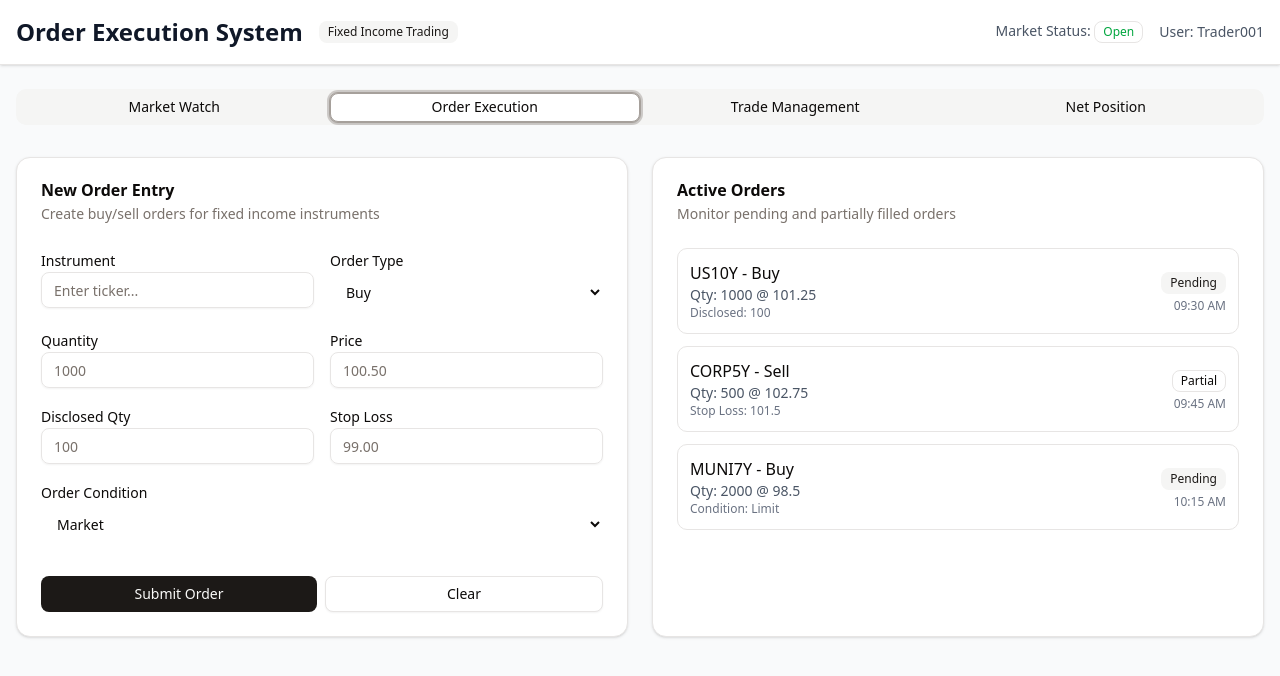
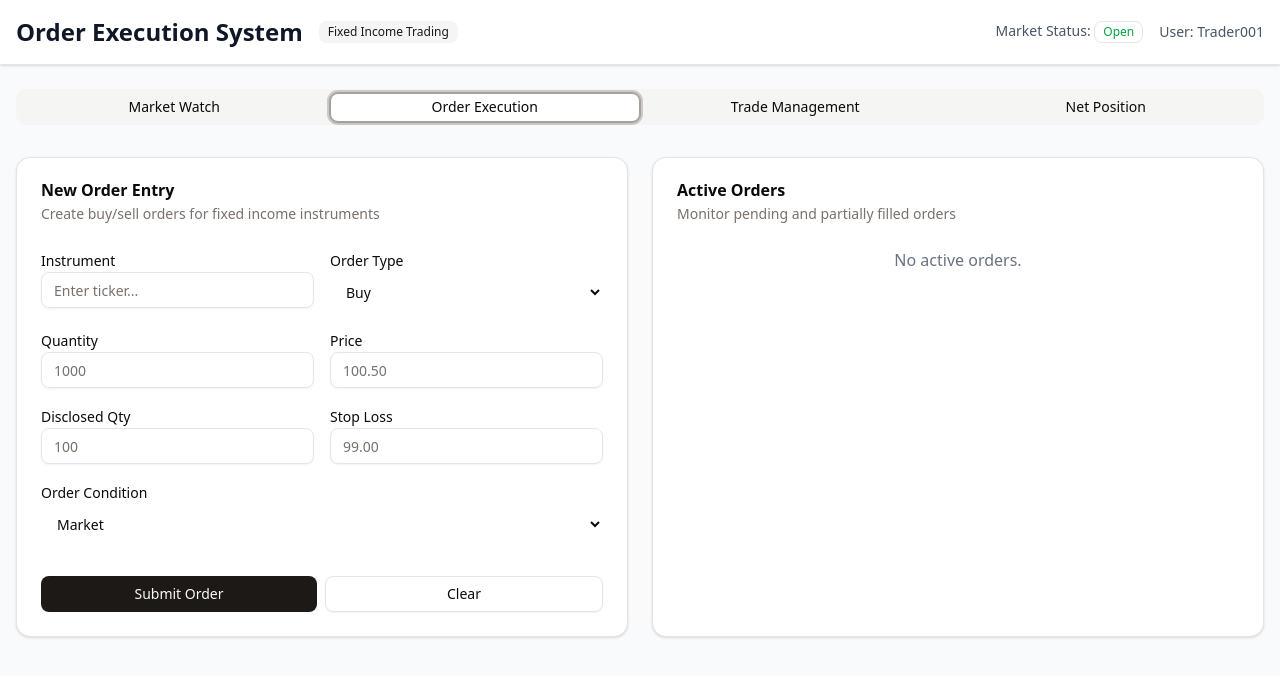
Before and after one commit to mrudulpatil18/imarticus-project-fixed-income-markets, a React (Vite) app: page / in a window 1280 px wide. Both pictures are taken after a click on the tab "Order Execution". Shown: the top 676 px of the page. Built offline with nearby package versions, Linux system fonts and the light colour scheme.

Commit message:
Added functionality to Order Execution

```diff
--- a/src/App.tsx
+++ b/src/App.tsx
@@ -1,19 +1,43 @@
-import { useState } from "react";
-import { Tabs, TabsContent, TabsList, TabsTrigger } from "@/components/ui/tabs";
-import Header from "@/components/layout/Header";
-import MarketWatch from "@/components/screens/MarketWatch";
-import OrderExecution from "@/components/screens/OrderExecution";
-import TradeManagement from "@/components/screens/TradeManagement";
-import NetPosition from "@/components/screens/NetPosition";
+import { useState, createContext, useContext, type ReactNode} from "react";
+import { Tabs, TabsContent, TabsList, TabsTrigger } from "./components/ui/tabs";
+import Header from "./components/layout/Header";
+import MarketWatch from "./components/screens/MarketWatch";
+import OrderExecution from "./components/screens/OrderExecution";
+import TradeManagement from "./components/screens/TradeManagement";
+import NetPosition from "./components/screens/NetPosition";
 import "./App.css";
+import type { Order } from "./components/types/Order"
+import type { OrderContextType } from './components/types/OrderContextType';
 
+// --- Types for Data and Context ---
+
+// Define the shape of the context
+
+// Create the context
+export const OrderContext = createContext<OrderContextType | undefined>(undefined);
+
+// --- The Provider Component ---
+const OrderProvider = ({ children }: { children: ReactNode }) => {
+  const [orders, setOrders] = useState<Order[]>([]);
+
+  const addOrder = (newOrder: Order) => {
+    setOrders((prevOrders) => [...prevOrders, newOrder]);
+  };
+
+  return (
+    <OrderContext.Provider value={{ orders, addOrder }}>
+      {children}
+    </OrderContext.Provider>
+  );
+};
+
+// --- The Main App Component ---
 function App() {
   const [activeTab, setActiveTab] = useState("market-watch");
 
   return (
     <div className="min-h-screen bg-gray-50">
       <Header />
-
       <main className="container mx-auto px-4 py-6">
         <Tabs value={activeTab} onValueChange={setActiveTab} className="w-full">
           <TabsList className="grid w-full grid-cols-4 mb-6">
@@ -22,19 +46,17 @@ function App() {
             <TabsTrigger value="trade-management">Trade Management</TabsTrigger>
             <TabsTrigger value="net-position">Net Position</TabsTrigger>
           </TabsList>
-
+          <OrderProvider>
             <TabsContent value="market-watch">
               <MarketWatch />
             </TabsContent>
-
             <TabsContent value="order-execution">
               <OrderExecution />
             </TabsContent>
-
             <TabsContent value="trade-management">
               <TradeManagement />
             </TabsContent>
-
+          </OrderProvider>
           <TabsContent value="net-position">
             <NetPosition />
           </TabsContent>
--- a/src/components/screens/OrderExecution.tsx
+++ b/src/components/screens/OrderExecution.tsx
@@ -1,3 +1,4 @@
+import { useState, useContext, useEffect } from 'react';
 import {
   Card,
   CardContent,
@@ -9,48 +10,104 @@ import { Button } from "@/components/ui/button";
 import { Input } from "@/components/ui/input";
 import { Badge } from "@/components/ui/badge";
 
-interface ActiveOrder {
-  instrument: string;
-  side: "Buy" | "Sell";
-  quantity: number;
-  price: number;
-  disclosedQty?: number;
-  stopLoss?: number;
-  condition?: string;
-  status: "Pending" | "Partial" | "Filled";
-  time: string;
-}
+// Import the Instrument type from a shared types file
+import type { Instrument } from "../types/Instrument";
+import type { Order } from "../types/Order";
+import type { OrderContextType } from '../types/OrderContextType';
 
+
+// Corrected import path for the JSON data file relative to the component
+import instruments from "../../data/instrument.json";
+
+// A simplified portfolio to check for sell eligibility.
+const userPortfolio: { [key: string]: number } = {
+    'INDGOV33': 5000,
+    'CORPBOND27': 1000,
+};
+
+
+// This is a dummy context for this file to satisfy TypeScript
+// and is now properly imported from the parent component.
+// NOTE: The actual provider is in App.tsx
+import { OrderContext } from "../../App";
+
+
+// --- The Order Execution Component (updated) ---
 const OrderExecution = () => {
-  const activeOrders: ActiveOrder[] = [
-    {
-      instrument: "US10Y",
-      side: "Buy",
-      quantity: 1000,
-      price: 101.25,
-      disclosedQty: 100,
-      status: "Pending",
-      time: "09:30 AM",
-    },
-    {
-      instrument: "CORP5Y",
-      side: "Sell",
-      quantity: 500,
-      price: 102.75,
-      stopLoss: 101.5,
-      status: "Partial",
-      time: "09:45 AM",
-    },
-    {
-      instrument: "MUNI7Y",
-      side: "Buy",
-      quantity: 2000,
-      price: 98.5,
-      condition: "Limit",
-      status: "Pending",
-      time: "10:15 AM",
-    },
-  ];
+  // Access the context to get state and functions
+  const context = useContext(OrderContext);
+  if (!context) {
+    // This error will be thrown if the component is used outside of the provider
+    throw new Error("OrderExecution must be used within an OrderProvider");
+  }
+  const { orders, addOrder } = context;
+
+  // State to hold the form data
+  const [ticker, setTicker] = useState('');
+  const [quantity, setQuantity] = useState<number | ''>('');
+  const [price, setPrice] = useState<number | ''>('');
+  const [disclosedQty, setDisclosedQty] = useState<number | ''>('');
+  const [stopLoss, setStopLoss] = useState<number | ''>('');
+  const [orderType, setOrderType] = useState<'Buy' | 'Sell'>('Buy');
+  const [orderCondition, setOrderCondition] = useState<string>('Market');
+  const [errorMessage, setErrorMessage] = useState<string>('');
+  const [successMessage, setSuccessMessage] = useState<string>('');
+
+  // Function to handle form submission
+  const handleSubmit = () => {
+    setErrorMessage(''); // Clear previous errors
+    setSuccessMessage(''); // Clear previous success messages
+
+    // 1. Ticker validation: Check if the entered ticker exists in the fetched data.
+    const foundInstrument = (instruments as Instrument[]).find(
+      (inst) => inst.ticker.toUpperCase() === ticker.toUpperCase()
+    );
+    if (!foundInstrument) {
+      setErrorMessage(`Invalid ticker. Please select from: ${(instruments as Instrument[]).map(i => i.ticker).join(', ')}`);
+      return;
+    }
+
+    // 2. Sell trade validation: Check if the user has enough of the security to sell.
+    if (orderType === 'Sell') {
+      // Find the quantity the user owns. Use a fallback of 0 if not found.
+      const hasSecurity = userPortfolio[ticker.toUpperCase()] || 0;
+      if (hasSecurity < Number(quantity)) {
+        setErrorMessage('You cannot sell more than you own for this security.');
+        return;
+      }
+    }
+
+    // 3. Basic validation: Ensure quantity and price are filled.
+    if (!quantity || !price) {
+      setErrorMessage('Please fill in Quantity and Price.');
+      return;
+    }
+
+    // If all validations pass, create the new order object
+    const newOrder: Order = {
+      instrument: ticker.toUpperCase(),
+      side: orderType,
+      quantity: Number(quantity),
+      price: Number(price),
+      disclosedQty: disclosedQty !== '' ? Number(disclosedQty) : undefined,
+      stopLoss: stopLoss !== '' ? Number(stopLoss) : undefined,
+      condition: orderCondition,
+      status: 'Pending',
+      time: new Date().toLocaleTimeString(),
+    };
+
+    // Use the addOrder function from context to update the shared state
+    addOrder(newOrder);
+    setSuccessMessage('Order submitted successfully!');
+    console.log(orders);
+
+    // Reset the form fields
+    setTicker('');
+    setQuantity('');
+    setPrice('');
+    setDisclosedQty('');
+    setStopLoss('');
+  };
 
   return (
     <div className="space-y-6">
@@ -64,16 +121,34 @@ const OrderExecution = () => {
             </CardDescription>
           </CardHeader>
           <CardContent className="space-y-4">
+            {errorMessage && (
+              <div className="p-4 bg-red-100 text-red-700 rounded-md">
+                {errorMessage}
+              </div>
+            )}
+            {successMessage && (
+              <div className="p-4 bg-green-100 text-green-700 rounded-md">
+                {successMessage}
+              </div>
+            )}
             <div className="grid grid-cols-2 gap-4">
               <div>
                 <label className="text-sm font-medium">Instrument</label>
-                <Input placeholder="Enter ticker..." />
+                <Input
+                  placeholder="Enter ticker..."
+                  value={ticker}
+                  onChange={(e) => setTicker(e.target.value)}
+                />
               </div>
               <div>
                 <label className="text-sm font-medium">Order Type</label>
-                <select className="w-full px-3 py-2 border rounded-md">
-                  <option>Buy</option>
-                  <option>Sell</option>
+                <select
+                  className="w-full px-3 py-2 border rounded-md"
+                  value={orderType}
+                  onChange={(e) => setOrderType(e.target.value as 'Buy' | 'Sell')}
+                >
+                  <option value="Buy">Buy</option>
+                  <option value="Sell">Sell</option>
                 </select>
               </div>
             </div>
@@ -81,45 +156,77 @@ const OrderExecution = () => {
             <div className="grid grid-cols-2 gap-4">
               <div>
                 <label className="text-sm font-medium">Quantity</label>
-                <Input placeholder="1000" type="number" />
+                <Input
+                  placeholder="1000"
+                  type="number"
+                  value={quantity}
+                  onChange={(e) => setQuantity(Number(e.target.value))}
+                />
               </div>
               <div>
                 <label className="text-sm font-medium">Price</label>
-                <Input placeholder="100.50" type="number" step="0.01" />
+                <Input
+                  placeholder="100.50"
+                  type="number"
+                  step="0.01"
+                  value={price}
+                  onChange={(e) => setPrice(Number(e.target.value))}
+                />
               </div>
             </div>
 
             <div className="grid grid-cols-2 gap-4">
               <div>
                 <label className="text-sm font-medium">Disclosed Qty</label>
-                <Input placeholder="100" type="number" />
+                <Input
+                  placeholder="100"
+                  type="number"
+                  value={disclosedQty}
+                  onChange={(e) => setDisclosedQty(Number(e.target.value))}
+                />
               </div>
               <div>
                 <label className="text-sm font-medium">Stop Loss</label>
-                <Input placeholder="99.00" type="number" step="0.01" />
+                <Input
+                  placeholder="99.00"
+                  type="number"
+                  step="0.01"
+                  value={stopLoss}
+                  onChange={(e) => setStopLoss(Number(e.target.value))}
+                />
               </div>
             </div>
 
             <div>
               <label className="text-sm font-medium">Order Condition</label>
-              <select className="w-full px-3 py-2 border rounded-md">
-                <option>Market</option>
-                <option>Limit</option>
-                <option>Stop</option>
-                <option>Stop Limit</option>
+              <select
+                className="w-full px-3 py-2 border rounded-md"
+                value={orderCondition}
+                onChange={(e) => setOrderCondition(e.target.value)}
+              >
+                <option value="Market">Market</option>
+                <option value="Limit">Limit</option>
+                <option value="Stop">Stop</option>
+                <option value="Stop Limit">Stop Limit</option>
               </select>
             </div>
 
             <div className="flex gap-2 pt-4">
-              <Button className="flex-1">Submit Order</Button>
-              <Button variant="outline" className="flex-1">
+              <Button className="flex-1" onClick={handleSubmit}>Submit Order</Button>
+              <Button variant="outline" className="flex-1" onClick={() => {
+                setTicker('');
+                setQuantity('');
+                setPrice('');
+                setDisclosedQty('');
+                setStopLoss('');
+              }}>
                 Clear
               </Button>
             </div>
           </CardContent>
         </Card>
 
-        {/* Active Orders */}
+        {/* Active Orders - This now displays data from context */}
         <Card>
           <CardHeader>
             <CardTitle>Active Orders</CardTitle>
@@ -129,7 +236,10 @@ const OrderExecution = () => {
           </CardHeader>
           <CardContent>
             <div className="space-y-3">
-              {activeOrders.map((order, index) => (
+              {orders.length === 0 && (
+                <p className="text-center text-gray-500">No active orders.</p>
+              )}
+              {orders.map((order, index) => (
                 <div
                   key={index}
                   className="flex items-center justify-between p-3 border rounded-lg"
--- /dev/null
+++ b/src/components/types/Order.ts
@@ -0,0 +1,11 @@
+export interface Order {
+  instrument: string;
+  side: "Buy" | "Sell";
+  quantity: number;
+  price: number;
+  disclosedQty?: number;
+  stopLoss?: number;
+  condition?: string;
+  status: "Pending" | "Partial" | "Filled";
+  time: string;
+}
--- /dev/null
+++ b/src/components/types/OrderContextType.ts
@@ -0,0 +1,6 @@
+import type { Order } from "./Order"
+
+export interface OrderContextType {
+  orders: Order[];
+  addOrder: (newOrder: Order) => void;
+}
```
Lines whose indentation alone changed are shown as unchanged.
